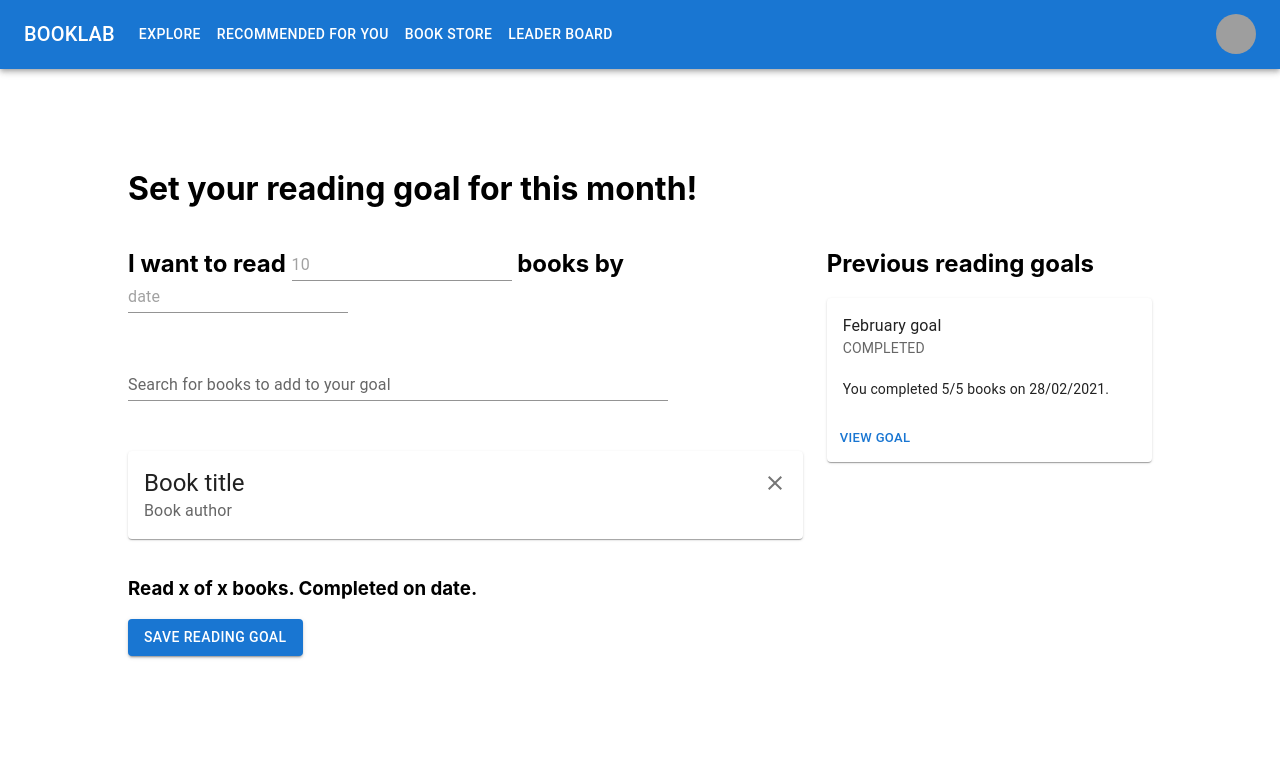
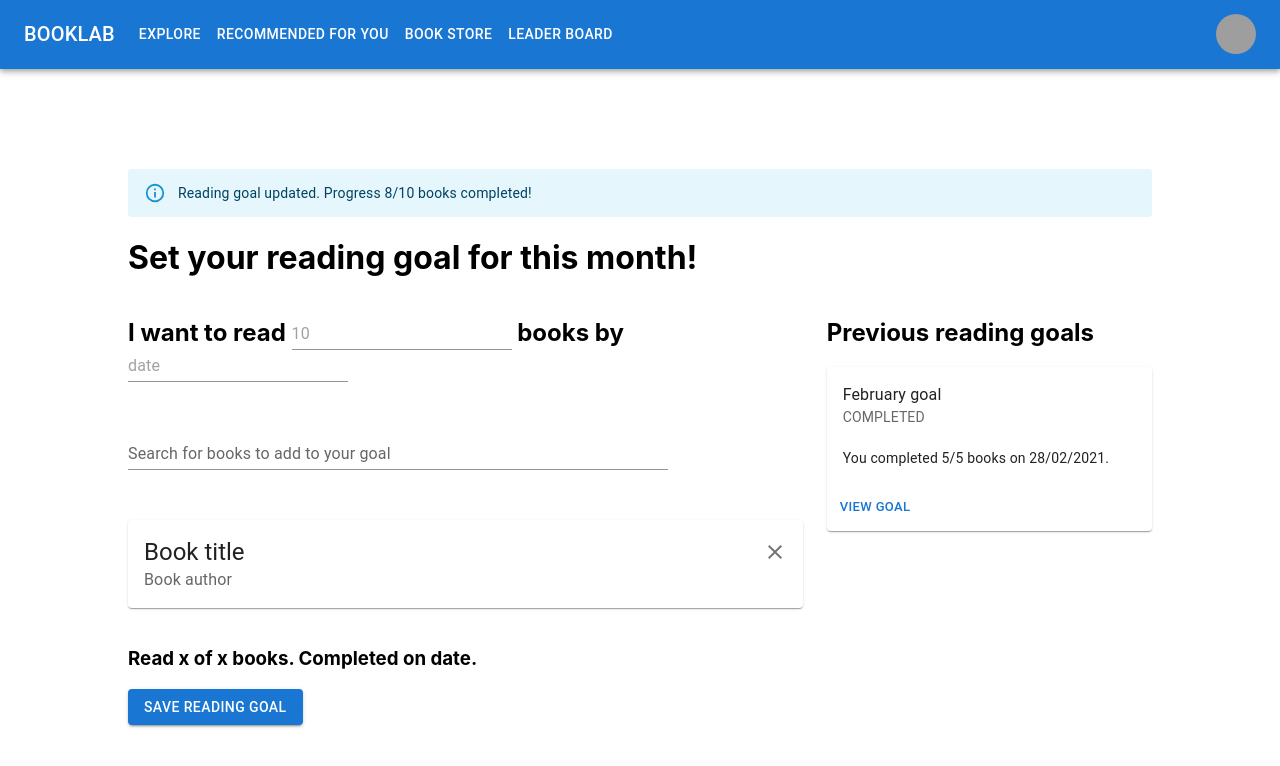
Before and after one commit to leoc-22/capstone-project-3900-w11a-beltd, a React (Create React App) app in the folder Front End/: page /reading-goal in a window 1280 px wide. Shown: the top 766 px of the page. Built offline with nearby package versions, Linux system fonts and the light colour scheme; grey boxes are pictures that could not be loaded.

Commit message:
Added alert for updating goal setting

```diff
--- a/Front End/src/Pages/goalSetting.js
+++ b/Front End/src/Pages/goalSetting.js
@@ -11,6 +11,7 @@ import Button from "@mui/material/Button";
 import Typography from "@mui/material/Typography";
 import ClearIcon from "@mui/icons-material/Clear";
 import TextField from "@mui/material/TextField";
+import Alert from "@mui/material/Alert";
 
 const useStyles = makeStyles({
   main: {
@@ -33,6 +34,7 @@ const goalSettingPage = () => {
     <div>
       <AuthenicatedTopBar></AuthenicatedTopBar>
       <div className={classes.main}>
+        <Alert severity="info">Reading goal updated. Progress 8/10 books completed!</Alert>
         <h1>Set your reading goal for this month!</h1>
         <Grid container spacing={3}>
           <Grid item xs={12} md={8}>
```
